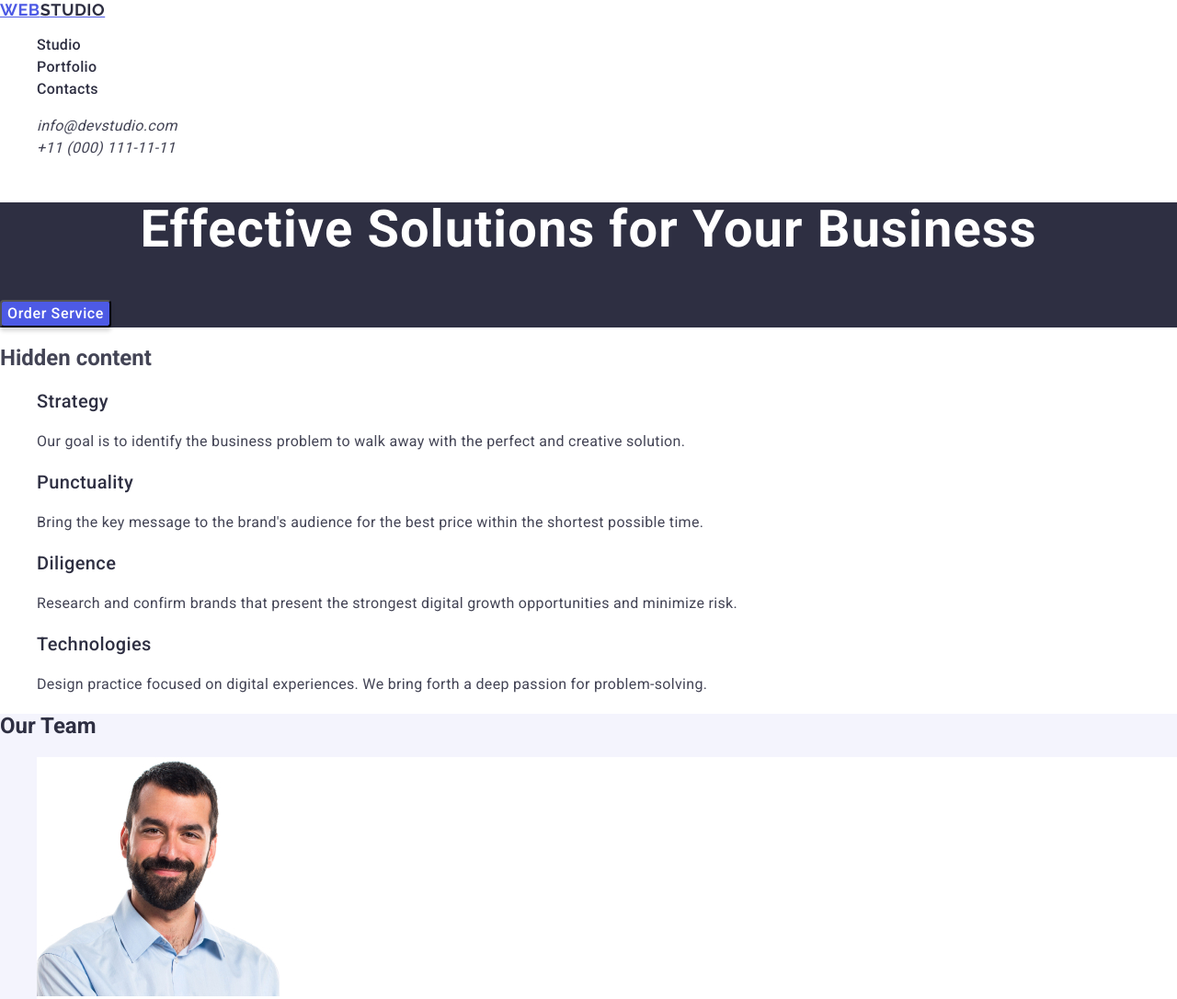
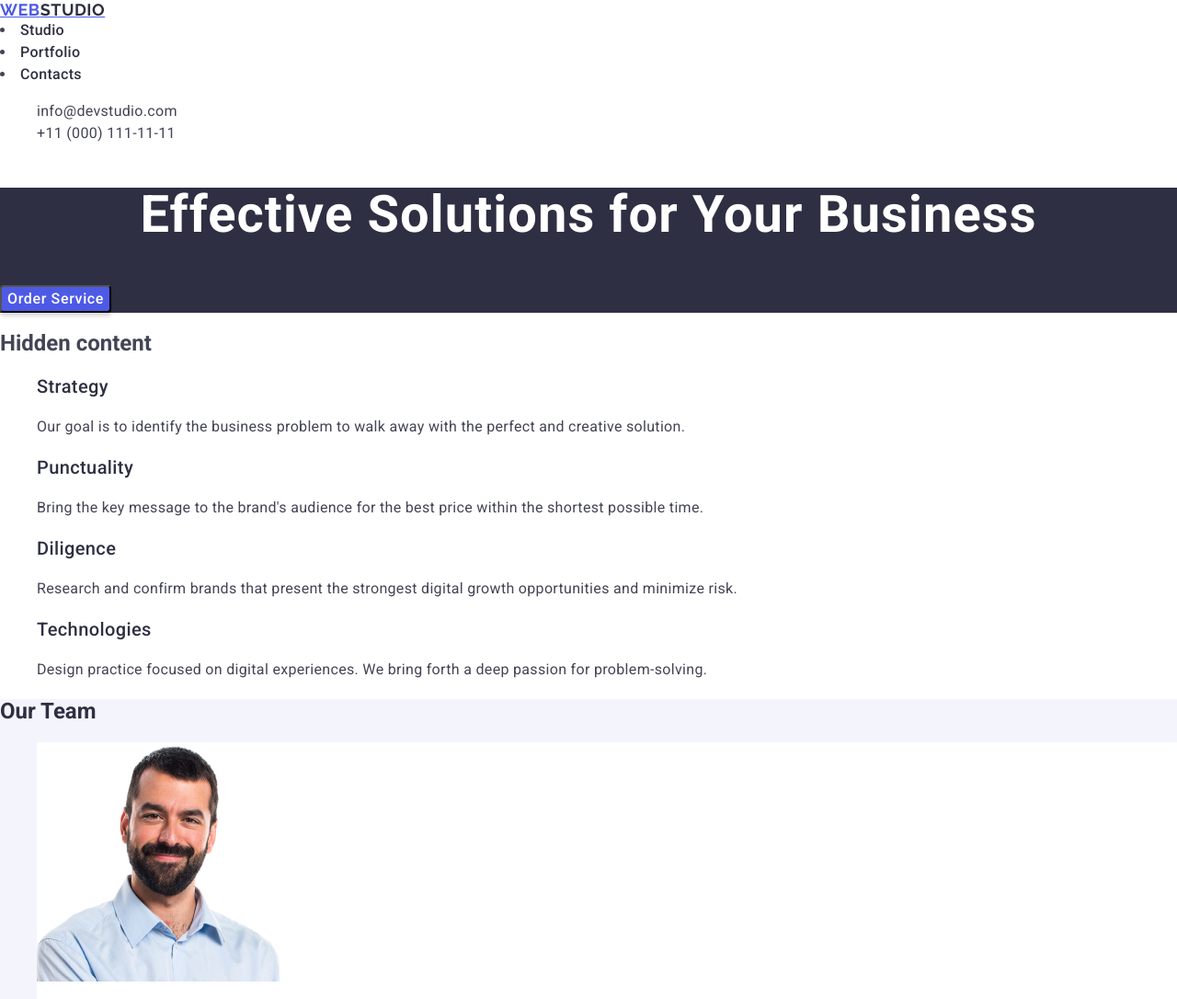
Before and after one commit to Viktoriia5/goit-homework-02, a plain HTML site: page index.html in a window 1280 px wide. Shown: the top 1086 px of the page at 92% size. Drawn offline with nearby package versions, Linux system fonts and the light colour scheme.

Commit message:
added new styles

```diff
--- a/CSS/styles.css
+++ b/css/style.css
@@ -29,10 +29,19 @@ body {
   line-height: 1.5; /* 150% */
   letter-spacing: 0.02em;
 }
+.list-item a:hover {
+  color: #404bbf;
+}
+.list-item a:focus {
+  color: #404bbf;
+}
+address {
+  font-style: normal;
+}
 .header-address {
   list-style: none;
 }
-.header-address-item a {
+.header-address-link {
   text-decoration: none;
   color: #434455;
 
--- a/index.html
+++ b/index.html
@@ -16,27 +16,27 @@
       href="https://fonts.googleapis.com/css2?family=Raleway:wght@700&family=Roboto:wght@400;500;700&display=swap"
       rel="stylesheet"
     />
-    <link rel="stylesheet" href="./CSS/styles.css" />
+    <link rel="stylesheet" href="./css/style.css" />
     <title>Document</title>
   </head>
   <body>
     <header class="header">
       <nav>
-        <a class="header-logo" href="./index.html"
+        <a class="header-logo" href="/index.html"
           >Web<span class="header-logo-color">Studio</span></a
         >
-        <ul class="header-list list">
-          <li class="list-item"><a href="#">Studio</a></li>
-          <li class="list-item"><a href="#">Portfolio</a></li>
-          <li class="list-item"><a href="#">Contacts</a></li>
+
+          <li class="list-item"><a href="/index.html">Studio</a></li>
+          <li class="list-item"><a href="">Portfolio</a></li>
+          <li class="list-item"><a href="">Contacts</a></li>
         </ul>
         <address>
           <ul class="header-address">
             <li class="header-address-item">
-              <a href="mailto:info@devstudio.com">info@devstudio.com</a>
+              <a class="header-address-link" href="mailto:info@devstudio.com">info@devstudio.com</a>
             </li>
             <li class="header-address-item">
-              <a href="tel:+110001111111">+11 (000) 111-11-11</a>
+              <a class="header-address-link" href="tel:+110001111111">+11 (000) 111-11-11</a>
             </li>
           </ul>
         </address>
```
